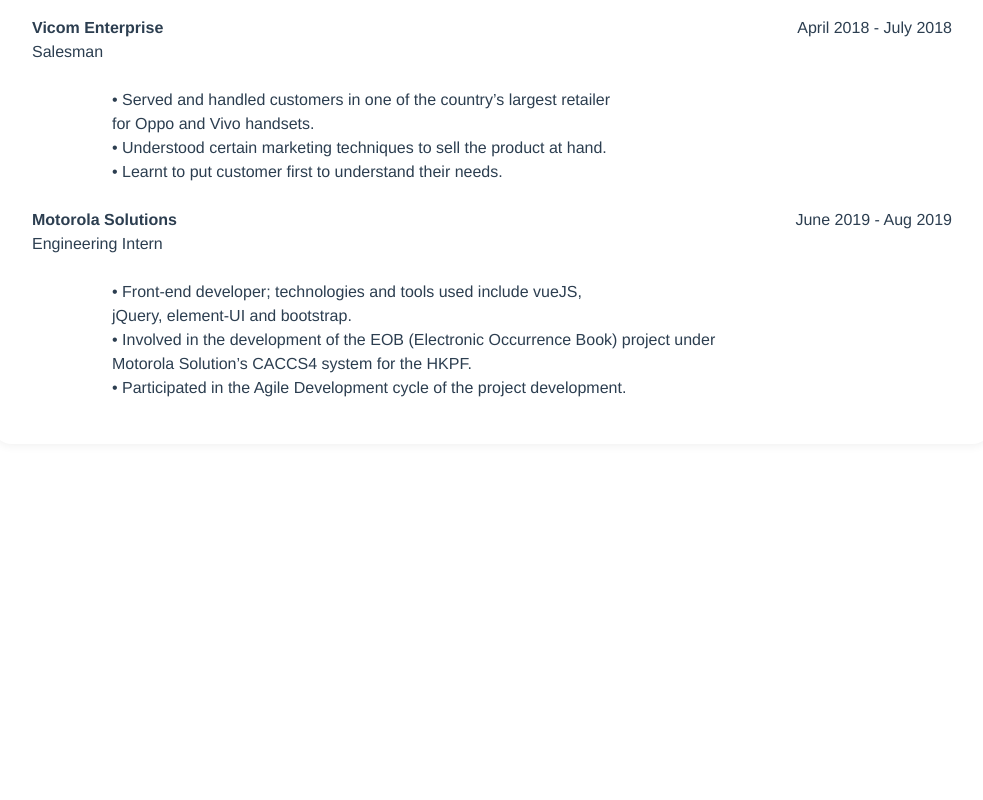
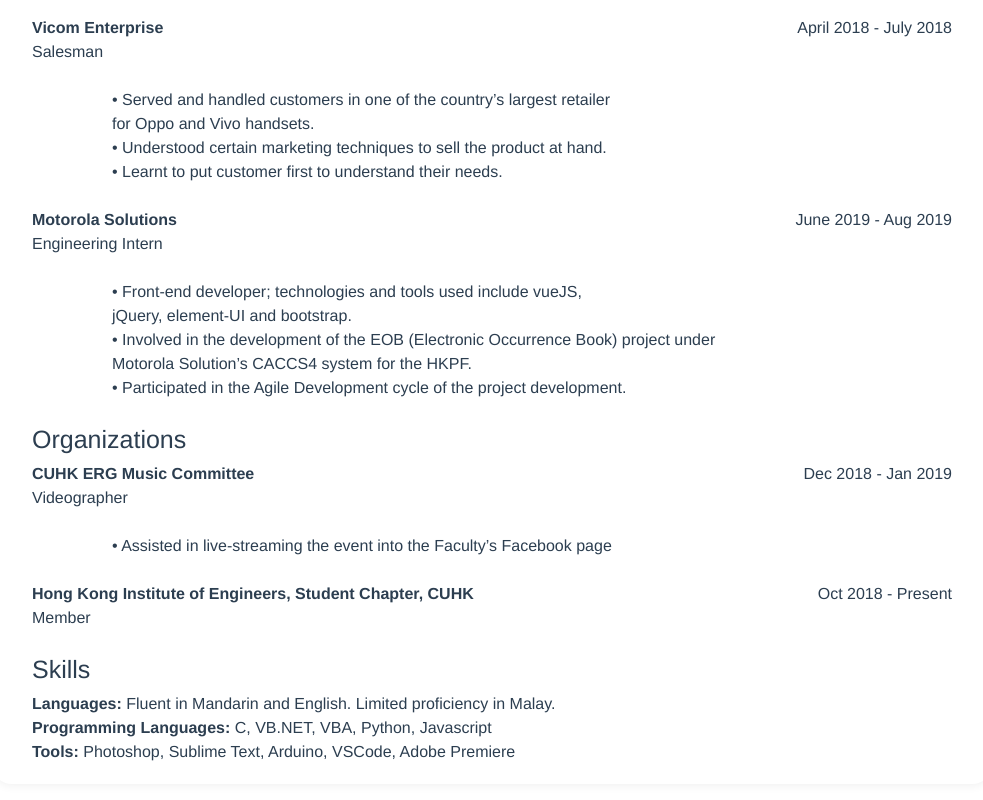
Before and after one commit to AndyPhoenix9879/iris, a Vue app: page /profile in a window 1280 px wide. Shown: the part 1423-2223 px from the top of the page, without its empty margins (148-1131 px from the left). Before the commit the page ends 1887 px from the top, so only its background shows below. Built offline with nearby package versions, Linux system fonts and the light colour scheme.

Commit message:
Profile.vue: Add Skills content

```diff
--- a/src/views/Profile.vue
+++ b/src/views/Profile.vue
@@ -18,12 +18,15 @@
             </div>
             <hr style="clear:both; margin: 0 30px;">
             <div class="cardContent">
+
                 <h1 style="font-size:35px;">Lai Jian Shin</h1>
                 <div id="title"> Chinese University of Hong Kong</div><div id="dateTime">Sept 2018 - July 2022</div>
                 <br>Bsc. Computer Science<br>
                 GPA: 3.617
                 <br><br>
+
                 <h2 style="font-size:25px;">Experience</h2>
+
                 <div id="title"><b>SkyMelon</b></div><div id="dateTime">Jan 2017 - July 2017</div>
                 <br>Kernel Developer
                 <div id="content">
@@ -56,6 +59,27 @@
                         Motorola Solution’s CACCS4 system for the HKPF. <br>
                         •	Participated in the Agile Development cycle of the project development. <br>
                 </div><br>
+
+                <h3 style="font-size:25px;">Organizations</h3>
+                <div id="title"><b>CUHK ERG Music Committee</b></div><div id="dateTime">Dec 2018 - Jan 2019</div>
+                <br>Videographer
+                <div id="content">
+                    <br>•	Assisted in live-streaming the event into the Faculty’s Facebook page <br>
+                </div><br>
+
+                <div id="title"><b>Hong Kong Institute of Engineers, Student Chapter, CUHK</b></div><div id="dateTime">Oct 2018 - Present</div>
+                <br>Member
+                <br><br>
+
+                <h4 style="font-size:25px;">Skills</h4>
+                <div id="title">
+                    <b>Languages:</b> Fluent in Mandarin and English. Limited proficiency in Malay. <br>
+                    <b>Programming Languages:</b> C, VB.NET, VBA, Python, Javascript <br>
+                    <b>Tools:</b> Photoshop, Sublime Text, Arduino, VSCode, Adobe Premiere <br>
+                </div><br>
+
+
+
             </div>
         </div>
     </div>
```
